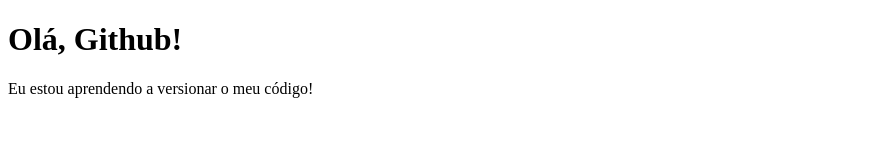
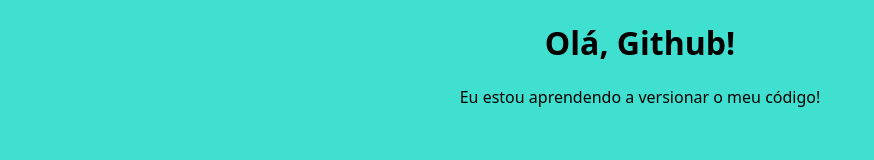
Before and after one commit to rafaelsgomes13-afk/portifolio-desenvolvedor, a plain HTML site: page index.html in a window 1280 px wide. Shown: the whole page, without its empty margins (0-874 px from the left). Drawn offline with Linux system fonts and the light colour scheme.

Commit message:
inserção de Estilo na página

```diff
--- a/index.html
+++ b/index.html
@@ -4,6 +4,7 @@
     <meta charset="UTF-8">
     <meta name="viewport" content="width=device-width, initial-scale=1.0">
     <title>Portifolio de um Desenvolvedor de Sistemas </title>
+    <link rel="stylesheet" href="style.css">
 </head>
 <body>
     <h1>Olá, Github!</h1>
--- /dev/null
+++ b/style.css
@@ -0,0 +1,8 @@
+body{
+    background-color: turquoise;
+    font-family: system-ui, -apple-system, BlinkMacSystemFont, 'Segoe UI', Roboto, Oxygen, Ubuntu, Cantarell, 'Open Sans', 'Helvetica Neue', sans-serif;
+    text-align: center;
+}
+h1{
+    color: black;
+}
```
